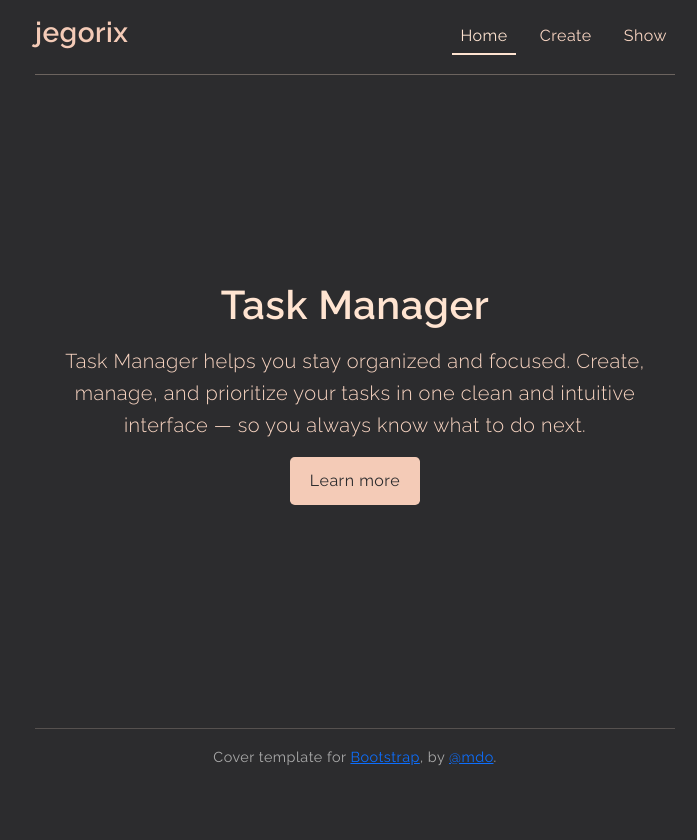
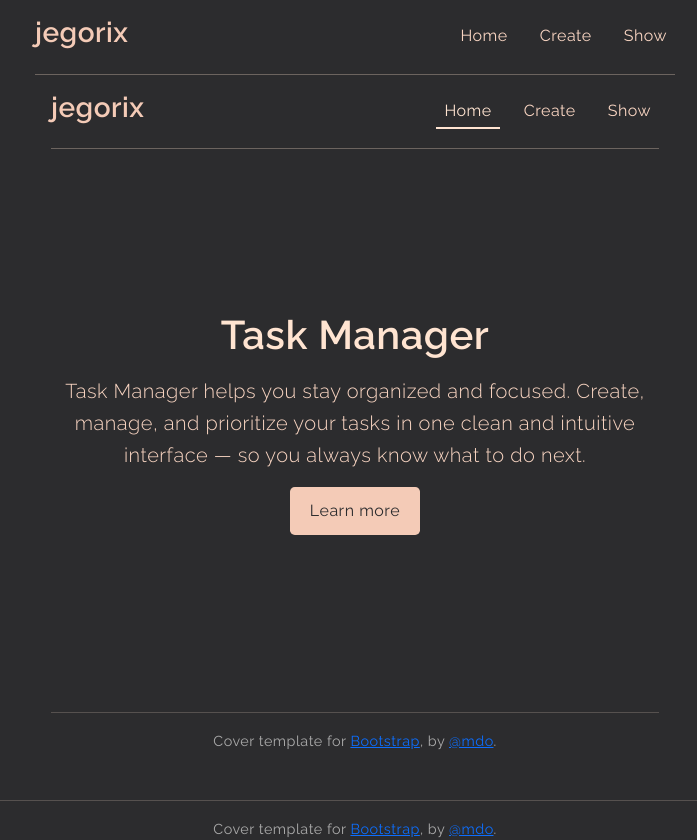
Before and after one commit to jegorix/testapps, a Django app: template test_app2/app2/menu/templates/menu/home.html in a window 1280 px wide. Shown: the whole page, without its empty margins (285-982 px from the left). Before the commit the page ends 766 px from the top, so only its background shows below. Run offline with Django 5.2, Linux system fonts and the light colour scheme; the template is opened without the code that fills it, so the values that code supplies are empty; parts of the project's set-up code (start-up, migrations or seed data) failed here and were passed over; some libraries are stand-ins or nearby versions.

Commit message:
fix base.html and add active option verification

```diff
--- a/test_app2/app2/menu/templates/menu/base.html
+++ b/test_app2/app2/menu/templates/menu/base.html
@@ -11,10 +11,40 @@
 </head>
 <body>
 
+
+
+<div class="cover-container d-flex h-100 p-3 mx-auto flex-column">
+      <header class="masthead mb-auto">
+        <div class="inner">
+          <h3 class="masthead-brand">jegorix</h3>
+          <nav class="nav nav-masthead justify-content-center">
+
+
+            <a class="nav-link {% if request.resolver_match.url_name == 'home' %} active {% endif %}" href="{% url 'home' %}">Home</a>
+            <a class="nav-link {% if request.resolver_match.url_name == 'create_task' %} active {% endif %}" href="{% url 'create_task' %}">Create</a>
+            <a class="nav-link {% if request.resolver_match.url_name == 'show_tasks' %} active {% endif %}" href="{% url 'show_tasks' %}">Show</a>
+
+          </nav>
+        </div>
+      </header>
+
 {% block content %}
 
 {% endblock %}
 
+ </div>
+
+
+
+
+      <footer class="mastfoot mt-auto">
+        <div class="inner">
+          <p>Cover template for <a href="https://getbootstrap.com/">Bootstrap</a>, by <a href="https://twitter.com/mdo">@mdo</a>.</p>
+        </div>
+      </footer>
+
+
+
 
 </body>
 </html>
```
